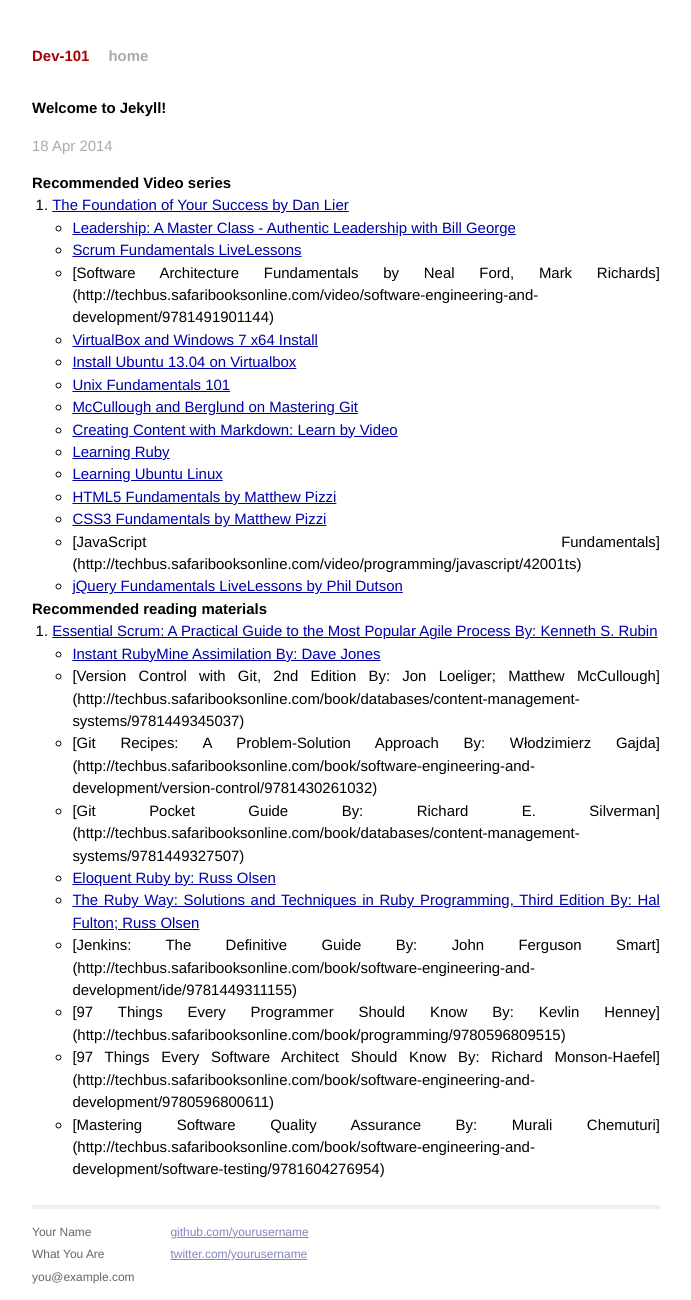
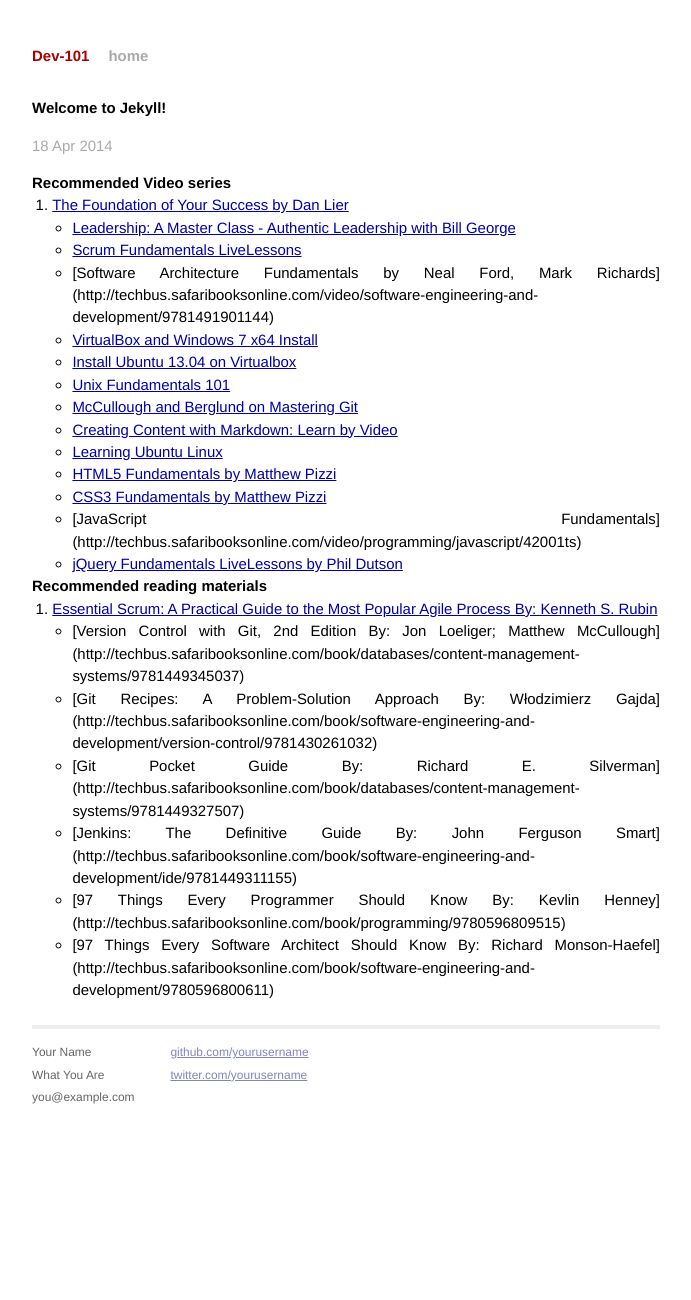
Before and after one commit to etuitiveapps/dev_101_jekyll, a Jekyll site: the page built from _posts/2014-04-18-readWatch.markdown, in a window 1280 px wide. Shown: the whole page, without its empty margins (294-985 px from the left). Built offline with Jekyll 4.4.1, drawn with Linux system fonts in a browser that asks for light colours; Markdown is read by kramdown in place of the engine named in the settings; after the commit the page ends 1121 px from its top, so only the background shows below that.

Commit message:
update read_watch html file to only have general knowledge

```diff
--- a/_posts/2014-04-18-readWatch.markdown
+++ b/_posts/2014-04-18-readWatch.markdown
@@ -15,7 +15,6 @@
 + [Unix Fundamentals 101](http://techbus.safaribooksonline.com/video/operating-systems-and-server-administration/unix/9781449372514)
 + [McCullough and Berglund on Mastering Git](http://techbus.safaribooksonline.com/video/software-engineering-and-development/version-control/9781449304737)
 + [Creating Content with Markdown: Learn by Video](http://techbus.safaribooksonline.com/video/web-design-and-development/9780133837629)
-+ [Learning Ruby](http://techbus.safaribooksonline.com/video/programming/ruby/9781771370806)
 + [Learning Ubuntu Linux](http://techbus.safaribooksonline.com/video/operating-systems/9781771371964)
 + [HTML5 Fundamentals by Matthew Pizzi](http://techbus.safaribooksonline.com/video/web-development/html/42002ts)
 + [CSS3 Fundamentals by Matthew Pizzi](http://techbus.safaribooksonline.com/video/web-development/css/42005ts)
@@ -24,13 +23,9 @@
 
 ### Recommended reading materials
 1. [Essential Scrum: A Practical Guide to the Most Popular Agile Process By: Kenneth S. Rubin](http://techbus.safaribooksonline.com/9780321700407)
-+ [Instant RubyMine Assimilation By: Dave Jones](http://techbus.safaribooksonline.com/book/web-development/ruby/9781849698764)
 + [Version Control with Git, 2nd Edition By: Jon Loeliger; Matthew McCullough] (http://techbus.safaribooksonline.com/book/databases/content-management-systems/9781449345037)
 + [Git Recipes: A Problem-Solution Approach By: Włodzimierz Gajda] (http://techbus.safaribooksonline.com/book/software-engineering-and-development/version-control/9781430261032)
 + [Git Pocket Guide By: Richard E. Silverman] (http://techbus.safaribooksonline.com/book/databases/content-management-systems/9781449327507)
-+ [Eloquent Ruby by: Russ Olsen](http://techbus.safaribooksonline.com/book/web-development/ruby/9780321700308)
-+ [The Ruby Way: Solutions and Techniques in Ruby Programming, Third Edition By: Hal Fulton; Russ Olsen](http://techbus.safaribooksonline.com/book/web-development/ruby/9780132480352)
 + [Jenkins: The Definitive Guide By: John Ferguson Smart] (http://techbus.safaribooksonline.com/book/software-engineering-and-development/ide/9781449311155)
 + [97 Things Every Programmer Should Know By: Kevlin Henney] (http://techbus.safaribooksonline.com/book/programming/9780596809515)
 + [97 Things Every Software Architect Should Know By: Richard Monson-Haefel] (http://techbus.safaribooksonline.com/book/software-engineering-and-development/9780596800611)
-+ [Mastering Software Quality Assurance By: Murali Chemuturi] (http://techbus.safaribooksonline.com/book/software-engineering-and-development/software-testing/9781604276954)
```
